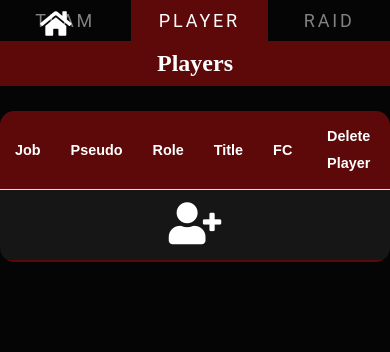
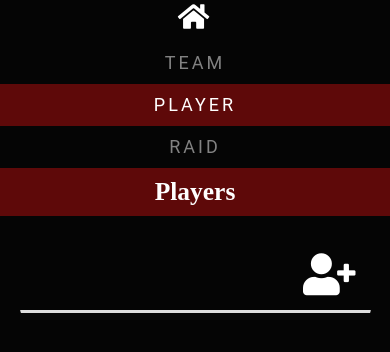
Before and after one commit to DarkObscuro/final-project, a PHP site: page /controller/manager in a window 390 px wide. Shown: the top 352 px of the page. Run offline with PHP 8.4, Linux system fonts and the light colour scheme; data that the repository does not hold is empty; some libraries are stand-ins or nearby versions.

Commit message:
Responsive

```diff
--- a/controller/manager/player/players.php
+++ b/controller/manager/player/players.php
@@ -2,9 +2,10 @@
 <main>
     <h1>Players</h1>
 
-    <section>
+    <div class="normal-table" style="overflow-x:auto;">
         <!-- display a table of players -->
         <table class="players_table">
+            <thead>
             <tr>
                 <th>Job</th>
                 <th>Pseudo</th>
@@ -13,14 +14,16 @@
                 <th>FC</th>
                 <th>Delete Player</th>
             </tr>
+            </thead>
+            <tbody>
             <?php foreach ($players as $player) : ?>
             <tr>
-                <td><img src="../../image/<?php echo $player['playerJob']; ?>.png" alt="Job icon"></td>
-                <td><?php echo $player['playerPseudo']; ?></td>
-                <td><?php echo $player['playerRole']; ?></td>
-                <td><?php echo $player['playerTitle']; ?></td>
-                <td><?php echo $player['playerFC']; ?></td>
-                <td>
+                <td data-label="Job"><img src="../../image/<?php echo $player['playerJob']; ?>.png" alt="Job icon"></td>
+                <td data-label="Pseudo"><?php echo $player['playerPseudo']; ?></td>
+                <td data-label="Role"><?php echo $player['playerRole']; ?></td>
+                <td data-label="Title"><?php echo $player['playerTitle']; ?></td>
+                <td data-label="FC"><?php echo $player['playerFC']; ?></td>
+                <td data-label="Delete Player">
                     <form action="." method="post">
                     <input type="hidden" name="action"
                            value="delete_player">
@@ -43,7 +46,8 @@
                     </form>
                 </td>
             </tr>
+            </tbody>
         </table>
-    </section>
+    </div>
 </main>
 <?php include '../../view/footer.php'; ?>
--- a/controller/timetable/index.php
+++ b/controller/timetable/index.php
@@ -12,7 +12,7 @@ $days = array('Monday', 'Tuesday', 'Wednesday', 'Thursday', 'Friday', 'Saturday'
 ?>
 
 <main>
-    <h1>Timetable</h1>
+    <h1><a class="site-logo" href="../../"><i class="fa fa-home" style="font-size:28px;color:white;"></i></a> Timetable</h1>
     <div class="grid-container">
         <?php
         foreach ($days as $day):
--- a/util/css/main.css
+++ b/util/css/main.css
@@ -18,15 +18,17 @@ body {
     overflow: overlay;
 }
 
+html, body {
+    overflow-x:hidden;
+}
+
 .element::-webkit-scrollbar { width: 0 !important }
-
-main {
-    transform: translateY(41px);
-}
 
 h1 {
     font-size: 150%;
     margin: 0;
+    display: flex;
+    justify-content: space-around;
 }
 h2 {
     font-size: 120%;
@@ -44,13 +46,10 @@ h1, h2 {
     color: white;
 }
 
-
-
 ul {
     list-style-type: none;
     margin: 0;
     padding-left: 0;
-    padding-bottom: 1em;
 }
 li {
     padding-bottom: 0.5em;
@@ -117,7 +114,57 @@ tr.active-row {
     color: rgb(47, 6, 6);
 }
 
-/* the styles for classes */
+@media screen and (max-width: 600px) {
+    .normal-table table {
+      border: 0;
+      width: 90%;
+    }
+
+    .normal-table table caption {
+      font-size: 1.3em;
+    }
+
+    .normal-table table thead {
+      border: none;
+      clip: rect(0 0 0 0);
+      height: 1px;
+      margin: -1px;
+      overflow: hidden;
+      padding: 0;
+      position: absolute;
+      width: 1px;
+    }
+
+    .normal-table table tr {
+      border-bottom: 3px solid #ddd;
+      display: block;
+      margin-bottom: .625em;
+    }
+
+    .normal-table table td {
+      border-bottom: 1px solid #ddd;
+      display: block;
+      font-size: .8em;
+      text-align: right;
+    }
+
+    .normal-table table td::before {
+      content: attr(data-label);
+      float: left;
+      font-weight: bold;
+      text-transform: uppercase;
+    }
+
+    .normal-table table td:last-child {
+      border-bottom: 0;
+    }
+
+    .normal-table img {
+        margin: 0 0 0 90%;
+    }
+}
+
+/**************** CLASSES STYLE ******************/
 .right {
     text-align: right;
 }
@@ -126,29 +173,6 @@ tr.active-row {
 }
 .last_paragraph {
     margin-bottom: 2em;
-}
-
-.chart_container {
-    width: 40%;
-    height: 300px;
-    display: inline-block;
-    margin: 20px;
-}
-
-@media screen and (max-width:400px) {
-    html {
-      font-size: 9.411764705882353px;
-    }
-}
-
-
-canvas {
-    border: 3px solid #5e0909;
-    border-radius: 5px;
-}
-
-.canvasjs-chart-container a {
-    display: none;
 }
 
 img {
@@ -167,12 +191,13 @@ img {
     cursor: pointer;
 }
 
+/**************** NAV BAR SECTION ******************/
+
 .header-nav {
-    position: absolute;
+    position: relative;
     top: 0;
     left: 0;
     width: 100%;
-    height: 42px;
     text-align: center;
     z-index: 100;
 }
@@ -211,6 +236,16 @@ img {
 .header-nav-wrap li {
     display: inline-block;
     padding-left: 0;
+}
+
+.site-logo i {
+    justify-content: left;
+}
+
+@media screen and (max-width:500px) {
+    .header-nav-wrap li {
+      width: 100%;
+    }
 }
 
 .header-nav-wrap li a {
--- a/view/header.php
+++ b/view/header.php
@@ -3,27 +3,23 @@
 <!-- the head section -->
 <head>
     <title>Raid Planner</title>
-    <link rel="stylesheet" type="text/css" href="../../util/css/main.css?version=13">
+    <link rel="stylesheet" type="text/css" href="../../util/css/main.css?version=16">
     <link rel="icon" type="image/x-icon" href="../../image/favicon.ico">
     <link rel="stylesheet" href="https://cdnjs.cloudflare.com/ajax/libs/font-awesome/4.7.0/css/font-awesome.min.css">
     <link rel="stylesheet" href="https://use.fontawesome.com/releases/v5.4.1/css/all.css" integrity="sha384-5sAR7xN1Nv6T6+dT2mhtzEpVJvfS3NScPQTrOxhwjIuvcA67KV2R5Jz6kr4abQsz" crossorigin="anonymous">
+    <meta name="viewport" content="width=device-width, initial-scale=1">
 </head>
 
 <!-- the body section -->
-<header class="header-nav" id="id-header">
-    <div class="header-logo">
-        <a class="site-logo" href="../../">
-         <i class="fa fa-home" style="font-size:28px;color:white;"></i>
-        </a>
-    </div>
 
-    <nav class="header-nav-wrap" id="header-nav-wrap">
+<div class="header-nav" id="id-header">
+    <div class="header-nav-wrap" id="header-nav-wrap">
         <ul class="header-main-nav">
+            <li><a class="site-logo" href="../../"><i class="fa fa-home" style="font-size:28px;color:white;"></i></a></li>
             <li class="Item current"><a href="?action=team_manager" id="team">Team</a></li>
             <li class="Item"><a href="?action=player_manager" id="player">Player</a></li>
             <li class="Item"><a href="?action=raid_manager" id="raid">Raid</a></li>
         </ul>
-    </nav>
-
-</header>
+    </div>
+</div>
 <body>
--- a/view/header_home.php
+++ b/view/header_home.php
@@ -3,8 +3,9 @@
 <!-- the head section -->
 <head>
     <title>Raid Planner</title>
-    <link rel="stylesheet" type="text/css" href="util/css/index.css?version=1">
+    <link rel="stylesheet" type="text/css" href="util/css/index.css?version=3">
     <link rel="icon" type="image/x-icon" href="image/favicon.ico">
+    <meta name="viewport" content="width=device-width, initial-scale=1">
 </head>
 
 <!-- the body section -->
```
Also changed, not shown: other parts of util/css/main.css (+90 -21 lines), controller/manager/raid/raids.php (+27 -17 lines), controller/statistics/index.php (+13 -7 lines), util/css/index.css (+11 -0 lines), view/header_stats.php (+2 -8 lines).
